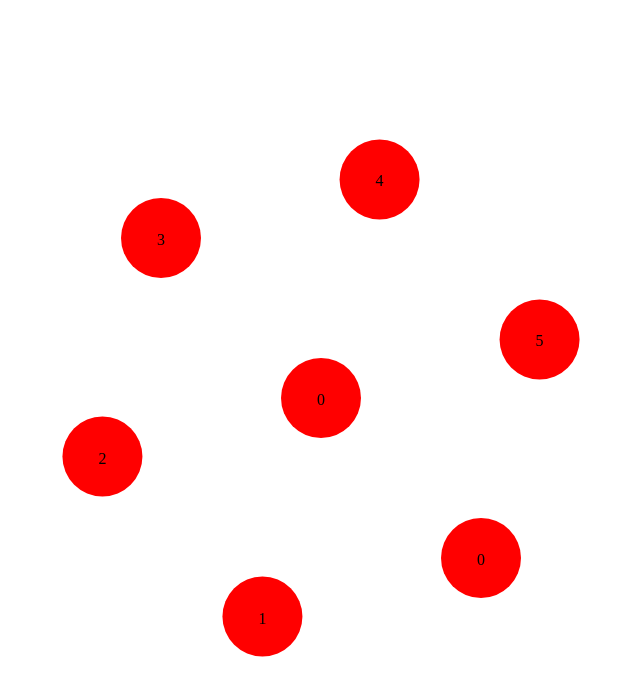
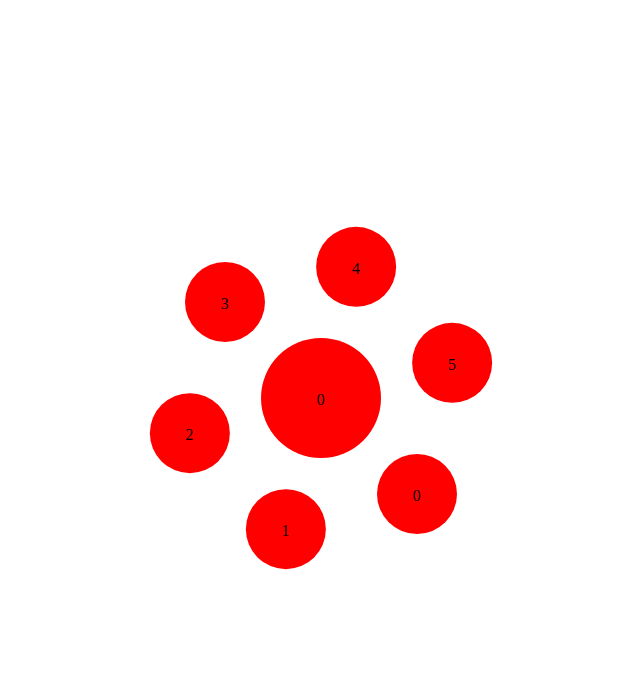
Before and after one commit to MoidHasanBeig/mindly-copy-reactApp, a React (Create React App) app: page / in a window 1280 px wide. Shown: the top 696 px of the page, without its empty margins (319-959 px from the left). Built offline with nearby package versions, Linux system fonts and the light colour scheme.

Commit message:
Fix minor issues

```diff
--- a/src/components/Mindmap.jsx
+++ b/src/components/Mindmap.jsx
@@ -2,8 +2,7 @@ import React, {useState} from "react";
 import Noteball from "./Noteball";
 import NoteballMain from "./NoteballMain";
 
-import dragRotate from "../js/dragrotate"
-import initAngle from "../js/initangle"
+import touchAngle from "../js/touchangle"
 
 import data from "../data";
 
@@ -19,7 +18,7 @@ function Mindmap() {
   function startRotate(e) {
     e.persist();
     setInitialAngle( () => {
-      let startAngle = initAngle(e);
+      let startAngle = touchAngle(e);
       return startAngle;
     });
     setShouldRotate(true);
@@ -34,7 +33,7 @@ function Mindmap() {
     e.persist();
     if (shouldRotate) {
       setRotAngle( (prevAngle) => {
-        let mouseAngle = dragRotate(e);
+        let mouseAngle = touchAngle(e);
         return mouseAngle>initialAngle ? mouseAngle-initialAngle+finalAngle : 360+mouseAngle-initialAngle+finalAngle;
       });
     }
--- a/src/components/Noteball.jsx
+++ b/src/components/Noteball.jsx
@@ -2,7 +2,7 @@ import React from "react";
 
 function Noteball(props) {
   return (
-    <div className="noteball" style={{transform: "translate(-50%,-50%) rotate(" + props.angle + "deg) translate(10em,10em) rotate(-" + props.angle + "deg)"}}>
+    <div className="noteball" style={{transform: "translate(-50%,-50%) rotate(" + props.angle + "deg) translate(6em,6em) rotate(-" + props.angle + "deg)"}}>
       <svg height="100" width="100">
         <circle cx="50" cy="50" r="40" fill="red" />
       </svg>
--- a/src/components/NoteballMain.jsx
+++ b/src/components/NoteballMain.jsx
@@ -3,8 +3,8 @@ import React from "react";
 function NoteballMain(props) {
   return (
     <div className="noteball noteball-main">
-      <svg height="100" width="100">
-        <circle cx="50" cy="50" r="40" fill="red" />
+      <svg height="120" width="120">
+        <circle cx="60" cy="60" r="60" fill="red" />
       </svg>
       <p>{props.text}</p>
     </div>
--- a/src/js/initangle.js
+++ /dev/null
@@ -1,10 +0,0 @@
-function initAngle(e) {
-
-  let angle = Math.atan2(e.touches[0].clientY - 406, e.touches[0].clientX - 186) * (180 / Math.PI);
-  if (angle < 0) {
-    angle += 360;
-  }
-  return angle;
-}
-
-export default initAngle;
--- a/src/js/dragrotate.js
+++ b/src/js/touchangle.js
@@ -1,4 +1,4 @@
-function dragRotate(e) {
+function touchAngle(e) {
 
   let angle = Math.atan2(e.touches[0].clientY - 406, e.touches[0].clientX - 186) * (180 / Math.PI);
   if (angle < 0) {
@@ -7,4 +7,4 @@ function dragRotate(e) {
   return angle;
 }
 
-export default dragRotate;
+export default touchAngle;
```
